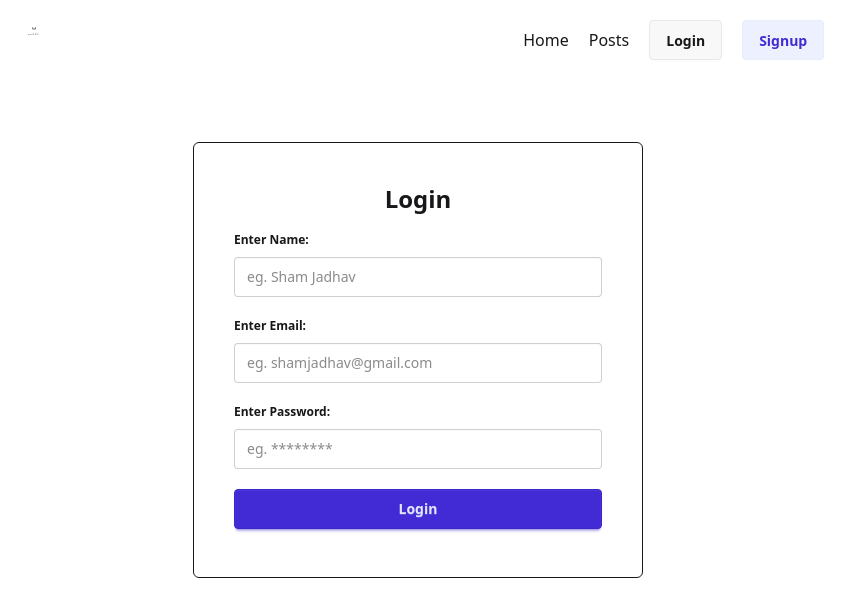
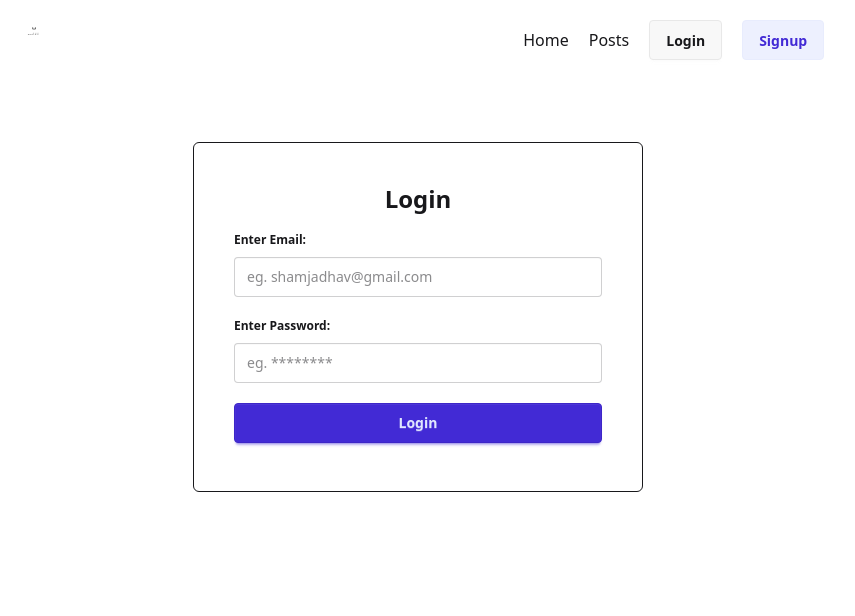
Before and after one commit to aditya-chopde/Department-Project, a React (Vite) app in the folder client/: page /login in a window 1280 px wide. Shown: the top 616 px of the page, without its empty margins (222-1077 px from the left). Built offline with nearby package versions, Linux system fonts and the light colour scheme.

Commit message:
added backend in the login

```diff
--- a/client/src/components/Login.jsx
+++ b/client/src/components/Login.jsx
@@ -1,6 +1,26 @@
-import React from "react";
+import axios from "axios";
+import React, { useState } from "react";
+import {useNavigate} from "react-router-dom"
 
 const Login = () => {
+  const [email, setEmail] = useState("")
+  const [password, setPassword] = useState("")
+  const navigate = useNavigate();
+
+  async function handleLogin(e){
+    e.preventDefault();
+    try {
+      const formData = {email, password}
+      await axios.post("http://localhost:3000/api/user/login", formData).then((res)=>{
+        alert(res.data.message)
+        console.log(res)
+        navigate("/dashboard")
+      })
+    } catch (error) {
+      alert("Error Ocurred: "+error.message);
+    }
+  }
+
   return (
     <div className="flex flex-col justify-center items-center my-20">
       <div className="w-[450px] border p-10 rounded-md">
@@ -8,18 +28,14 @@ const Login = () => {
           <h1 className="font-bold text-2xl">Login</h1>
         </div>
         <div>
-          <form className="">
-            <fieldset className="fieldset my-2">
-              <legend className="fieldset-legend">Enter Name: </legend>
-              <input type="text" className="input w-full" placeholder="eg. Sham Jadhav" />
-            </fieldset>
+          <form onSubmit={handleLogin}>
             <fieldset className="fieldset my-2">
               <legend className="fieldset-legend">Enter Email: </legend>
-              <input type="text" className="input w-full" placeholder="eg. shamjadhav@gmail.com" />
+              <input type="text" className="input w-full" onChange={(e) => setEmail(e.target.value)} placeholder="eg. shamjadhav@gmail.com" />
             </fieldset>
             <fieldset className="fieldset my-2">
               <legend className="fieldset-legend">Enter Password: </legend>
-              <input type="text" className="input w-full" placeholder="eg. ********" />
+              <input type="text" className="input w-full" onChange={(e)=> setPassword(e.target.value)} placeholder="eg. ********" />
             </fieldset>
             <div>
                 <button className="btn btn-primary w-full my-2">Login</button>
```
Also changed, not shown: 1 other file (tests, documents, lock files or other folders).
